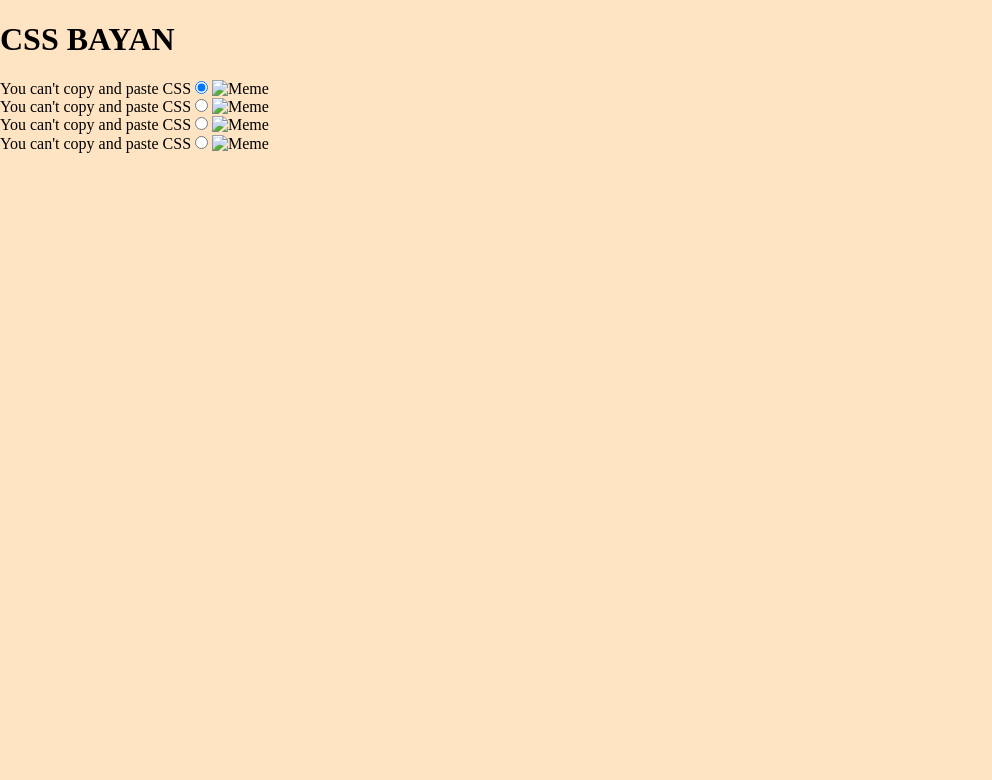
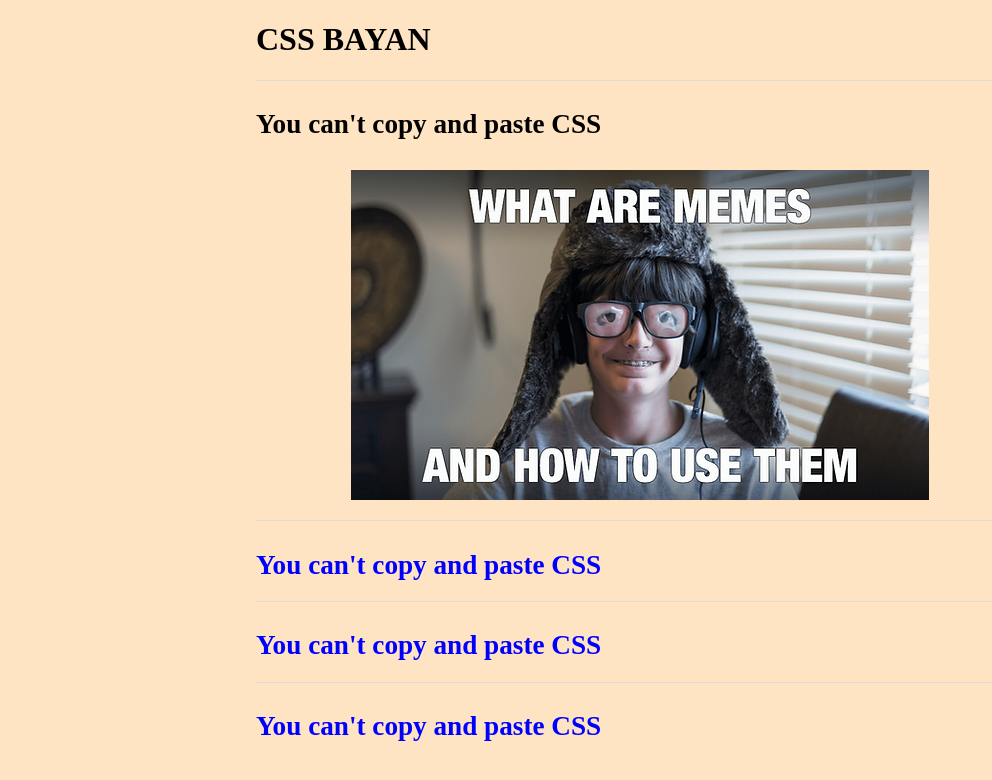
Before and after one commit to lulisFF/cssBayan, a plain HTML site: page cssBayan/index.html in a window 1280 px wide. Shown: the whole page, without its empty margins (0-992 px from the left). Drawn offline with Linux system fonts and the light colour scheme.

Commit message:
feat: laptop accordion (Fri, Mar 10, 2023 09:48:00 PM)

```diff
--- a/cssBayan/css/style.css
+++ b/cssBayan/css/style.css
@@ -1,3 +1,60 @@
 body{
     background-color: bisque;
 }
+.wrapper{
+    margin-right: 20%;
+    margin-left: 20%;
+    position: static;
+}
+h1{
+    text-align: left;
+    position: static;
+}
+.wrapper-bayan .title-bayan{
+    color: blue;
+}
+.bayan-item{
+    border-top: 1px solid #e0dada;
+    padding-bottom: 20px;
+    padding-top: 10px;
+    position: static;
+    color: white;
+}
+.bayan-item:hover{
+    color: black;
+}
+.title-bayan{
+    font-size: 1.7rem;
+    font-weight: bolder;
+    position: static;
+    display: block;
+}
+
+.bayan-item:hover .img-bayan{
+    display: block;
+}
+.img-bayan{
+    display: none;
+    text-align: center;
+    margin: 0 auto;
+    position: static;
+    padding-top: 30px;
+}
+.input-bayan{
+    width: 0;
+    height: 0;
+}
+.input-bayan:hover ~ label {
+    color: black;
+}
+.input-bayan:active ~ label{
+    color: blue;
+}
+
+.input-bayan:checked ~ label{
+    color: black;
+
+}
+.input-bayan:checked ~ label>img{
+    display: block;
+}
--- a/cssBayan/index.html
+++ b/cssBayan/index.html
@@ -14,24 +14,24 @@
     <h1>CSS BAYAN</h1>
     <div class="wrapper-bayan">
         <div class="bayan-item">
+            <input checked class="input-bayan" type="radio" name="bayan" id="bayan1">
             <label class="title-bayan" for="bayan1">You can't copy and paste CSS
-            <input checked class="input-bayan" type="radio" name="bayan" id="bayan1">
-            <img class="img-bayan" src="" alt="Meme"></label>
+            <img class="img-bayan" src="img/meme1.webp" alt="Meme"></label>
         </div>
         <div class="bayan-item">
+            <input class="input-bayan" type="radio" name="bayan" id="bayan2">
             <label class="title-bayan" for="bayan2">You can't copy and paste CSS
-            <input class="input-bayan" type="radio" name="bayan" id="bayan2">
-            <img class="img-bayan" src="img/" alt="Meme"></label>
+            <img class="img-bayan" src="img/meme2.png" alt="Meme"></label>
         </div>
         <div class="bayan-item">
+            <input class="input-bayan" type="radio" name="bayan" id="bayan3">
             <label class="title-bayan" for="bayan3">You can't copy and paste CSS
-            <input class="input-bayan" type="radio" name="bayan" id="bayan3">
-            <img class="img-bayan" src="img/" alt="Meme"></label>
+            <img class="img-bayan" src="img/meme3.png" alt="Meme"></label>
         </div>
         <div class="bayan-item">
+            <input  class="input-bayan" type="radio" name="bayan" id="bayan4">
             <label class="title-bayan" for="bayan4">You can't copy and paste CSS
-            <input  class="input-bayan" type="radio" name="bayan" id="bayan4">
-            <img class="img-bayan" src="img/" alt="Meme"></label>
+            <img class="img-bayan" src="img/meme4.png" alt="Meme"></label>
         </div>
     </div>
 </div>
```
Also changed, not shown: cssBayan/img/meme1.webp (added), cssBayan/img/meme2.png (added), cssBayan/img/meme3.png (added), cssBayan/img/meme4.png (added).
